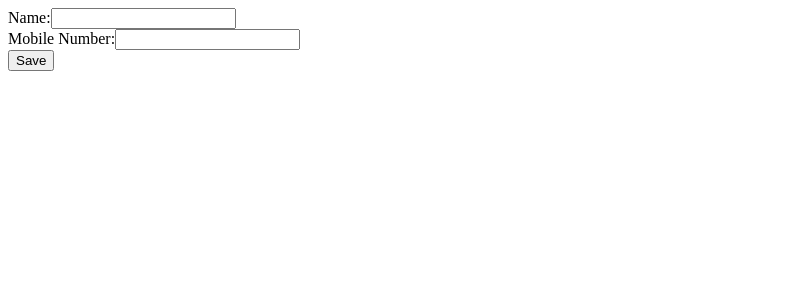
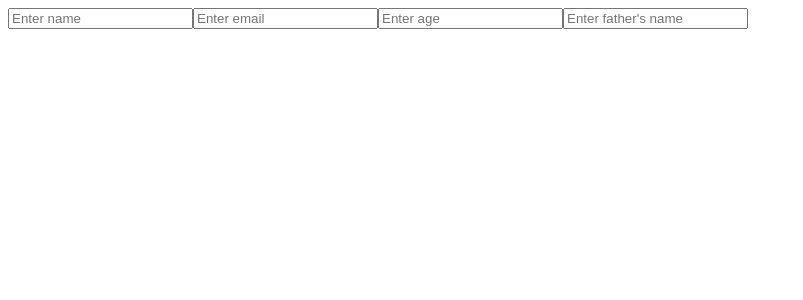
Before and after one commit to Amirsohail335/chai-react, a React (Vite) app in the folder react-chai/: page / in a window 1280 px wide. Shown: the top 300 px of the page, without its empty margins (0-803 px from the left). Built offline with nearby package versions, Linux system fonts and the light colour scheme.

Commit message:
committed

```diff
--- a/react-chai/src/components/TableComponent/TableComponent.jsx
+++ b/react-chai/src/components/TableComponent/TableComponent.jsx
@@ -1,58 +1,81 @@
-// TableComponent.js
-import React, { useState } from 'react';
-import TableModal from './TableModal';
+import React, { useState } from "react";
 
 const TableComponent = () => {
-  const [isModalOpen, setIsModalOpen] = useState(false);
-  const [selectedRowData, setSelectedRowData] = useState(null);
+  const [previousData, setPreviousData] = useState({});
+  const [currentData, setCurrentData] = useState({});
 
-  const openModal = (rowData) => {
-    setSelectedRowData(rowData);
-    setIsModalOpen(true);
+  const handleInputChange = (field, value) => {
+    setPreviousData(currentData);
+    setCurrentData({ ...currentData, [field]: value });
   };
-
-  const closeModal = () => {
-    setSelectedRowData(null);
-    setIsModalOpen(false);
-  };
-
-  // Sample table data
-  const tableData = [
-    { id: 1, name: 'John Doe', age: 25 },
-    { id: 2, name: 'Jane Doe', age: 30 },
-    // Add more rows as needed
-  ];
 
   return (
     <div>
+      <input
+        type="text"
+        onChange={(e) => handleInputChange("name", e.target.value)}
+        placeholder="Enter name"
+      />
+
+      <input
+        type="text"
+        onChange={(e) => handleInputChange("email", e.target.value)}
+        placeholder="Enter email"
+      />
+
+      <input
+        type="number"
+        onChange={(e) => handleInputChange("age", e.target.value)}
+        placeholder="Enter age"
+      />
+
+      <input
+        type="text"
+        onChange={(e) => handleInputChange("fatherName", e.target.value)}
+        placeholder="Enter father's name"
+      />
+
+      {Object.keys(previousData).length > 0 && (
         <table>
           <thead>
             <tr>
-            <th>ID</th>
               <th>Name</th>
+              <th>Email</th>
               <th>Age</th>
+              <th>Father's Name</th>
             </tr>
           </thead>
           <tbody>
-          {tableData.map((row, index) => (
-            <React.Fragment key={row.id}>
             <tr>
-                <td>{row.id}</td>
-                <td>{row.name}</td>
-                <td>{row.age}</td>
-
+              <td>{previousData.name}</td>
+              <td>{previousData.email}</td>
+              <td>{previousData.age}</td>
+              <td>{previousData.fatherName}</td>
             </tr>
-              {index !== tableData.length - 1 && <tr className="line-separator" />}
-            </React.Fragment>
-          ))}
           </tbody>
         </table>
+      )}
 
-      <TableModal
-        isOpen={isModalOpen}
-        closeModal={closeModal}
-        rowData={selectedRowData}
-      />
+      {Object.keys(currentData).length > 0 && (
+        <table>
+          <thead>
+            <tr>
+              <th>Name</th>
+              <th>Email</th>
+              <th>Age</th>
+              <th>Father's Name</th>
+            </tr>
+          </thead>
+          <tbody>
+            <tr>
+              <td>{currentData.name}</td>
+              <td>{currentData.email}</td>
+              <td>{currentData.age}</td>
+              <td>{currentData.fatherName}</td>
+            </tr>
+          </tbody>
+        </table>
+      )}
     </div>
   );
 };
--- a/react-chai/src/main.jsx
+++ b/react-chai/src/main.jsx
@@ -9,7 +9,7 @@ ReactDOM.createRoot(document.getElementById("root")).render(
   <React.StrictMode>
     <App />
     {/* <ImageHeadingTitleComponent />/ */}
-    {/* <TableComponent/> */}
-    <InputModal/>
+    <TableComponent/>
+    {/* <InputModal/> */}
   </React.StrictMode>
 );
```
Lines whose indentation alone changed are shown as unchanged.
